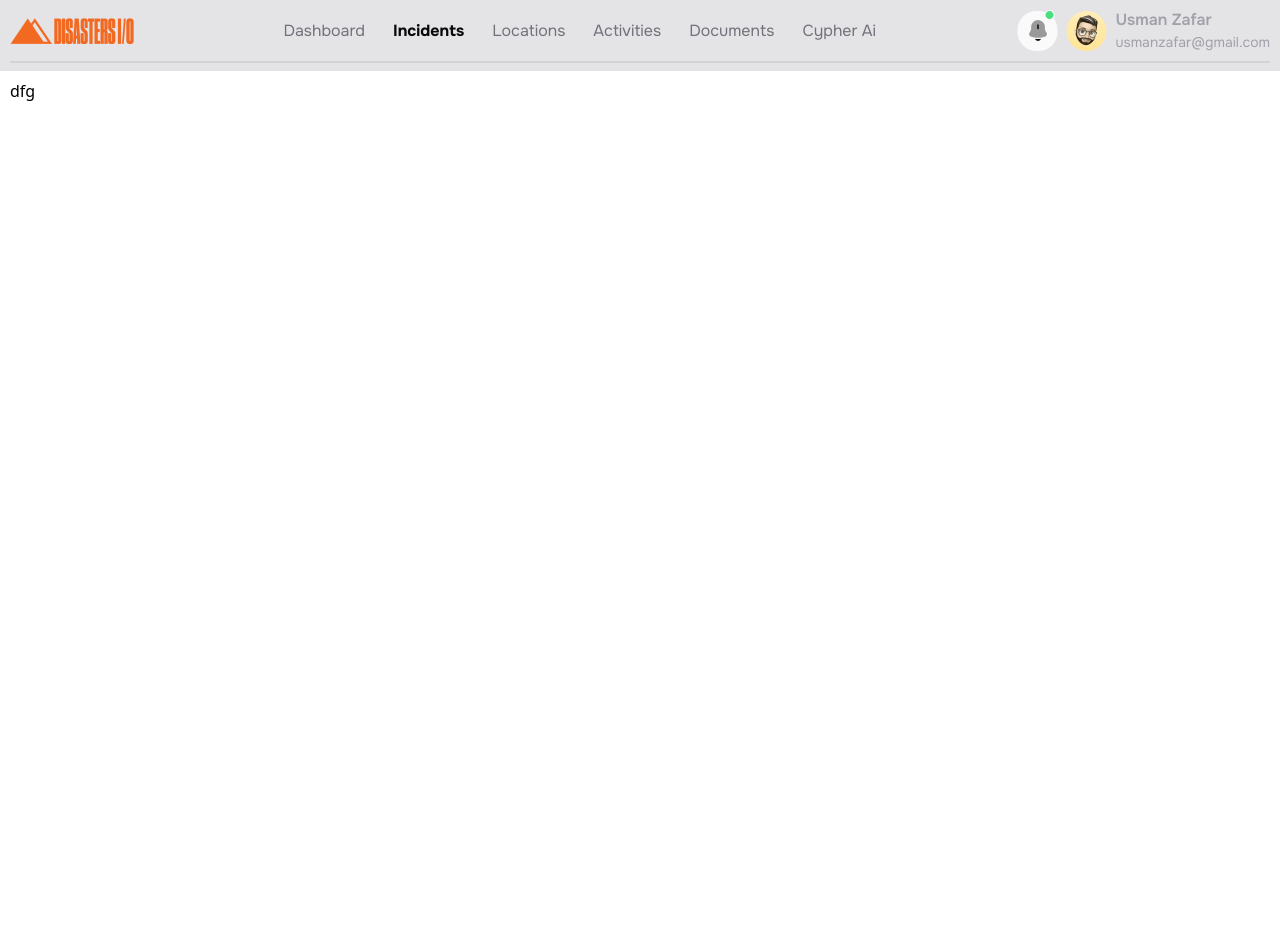
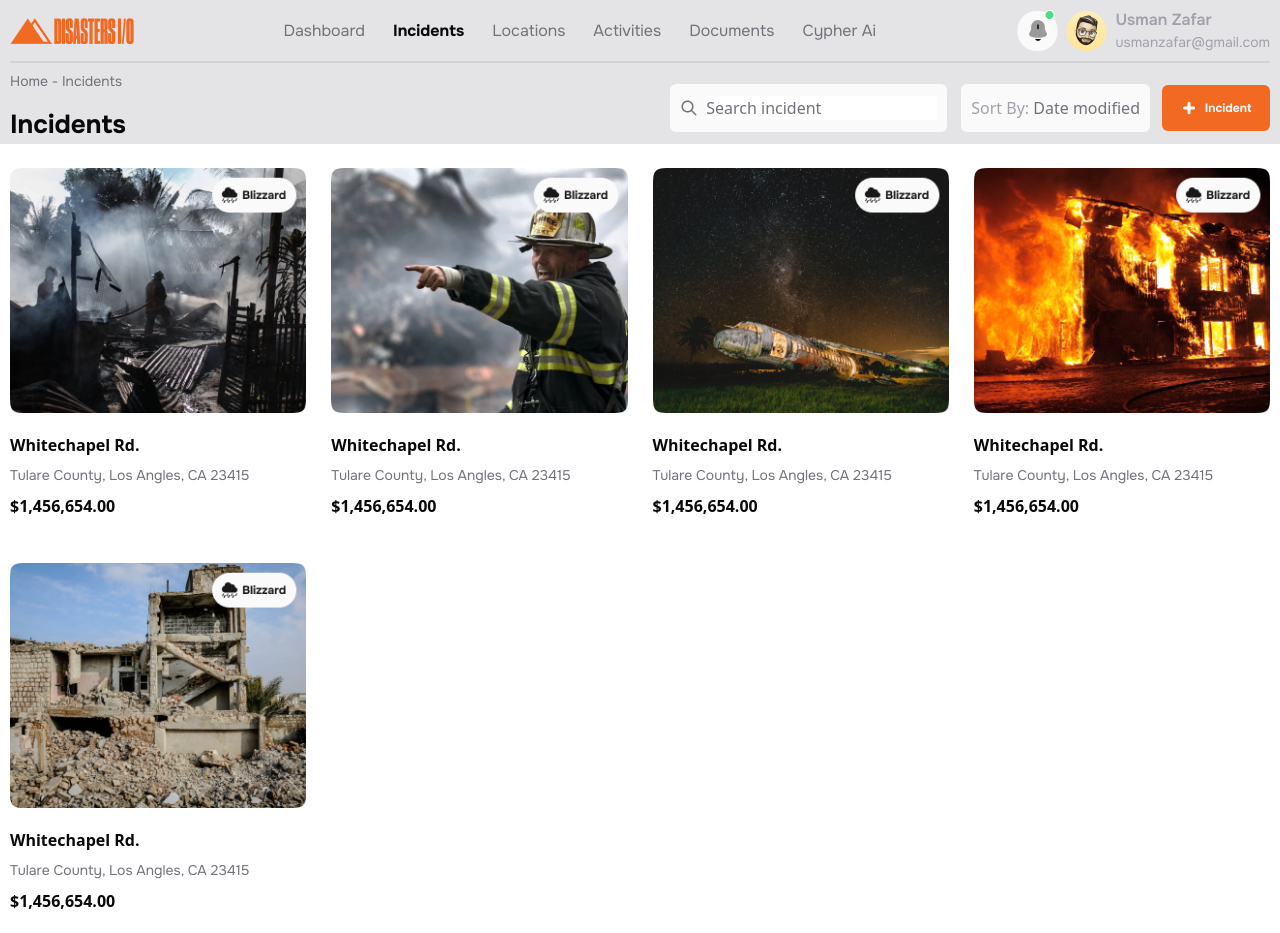
Before and after one commit to saad-mamun/Disaster, a React (Vite) app: page /Incidents in a window 1280 px wide. Before the commit the page ends 800 px from the top, so only its background shows below. Built offline with nearby package versions, Linux system fonts and the light colour scheme.

Commit message:
New Incidents

```diff
--- a/src/App.jsx
+++ b/src/App.jsx
@@ -3,6 +3,7 @@ import {BrowserRouter, Routes, Route} from 'react-router-dom'
 import { Navbar } from './Components/Common/navbar'
 import { DashboardCard } from './Components/Page/DashboardCard'
 import { Incidents } from './Components/Page/Incidents'
+import { Started } from './Components/Page/Started'
 function App() {
   return (
     <>
@@ -11,6 +12,7 @@ function App() {
      <Routes>
       <Route path='/' element={<DashboardCard/>}/>
       <Route path='/Incidents' element={ <Incidents/>}/>
+      <Route path='/Started' element={ <Started/> }/>
      </Routes>
     </BrowserRouter>
     </>
--- a/src/Components/Common/Button.jsx
+++ b/src/Components/Common/Button.jsx
@@ -2,7 +2,7 @@ import React from "react";
 import { cn } from "../Dbl";
 export const Button=({className,children})=>{
     return(
-        <button className={cn('cursor-pointer bg-Orange text-[#FAFAFA] text-[12px] font-bold font-Onset py-[14px] px-6 gap-[5px] rounded-[6px] max-w-[108px]',className)}>
+        <button className={cn('w-[144px] cursor-pointer bg-Orange text-[#FAFAFA] text-[12px] font-bold font-Onset py-[14px] px-6 gap-[5px] rounded-[6px] max-w-[108px]',className)}>
             {children}
         </button>
     )
--- a/src/Components/Common/Container.jsx
+++ b/src/Components/Common/Container.jsx
@@ -2,7 +2,7 @@ import React from "react";
 import { cn } from "../Dbl";
 export const Container=({className, children})=>{
     return(
-        <div className={cn("w-full max-w-screen-xl mx-auto py-2 px-2.5", className)}>
+        <div className={cn("w-full max-w-screen-xl mx-auto pt-2 px-2.5", className)}>
             {children}
         </div>
     )
--- a/src/Components/Common/Dashboard.jsx
+++ b/src/Components/Common/Dashboard.jsx
@@ -6,27 +6,15 @@ import { DateModified } from "./DataModified";
 
 export const Dashboard = ()=>{
     return(
-    <div className="flex justify-between items-center">
-            <Heading>
-                <div className="space-y-[6px]">
-                    <p className="text-Opas font-Onset text-[14px]">Welcome back</p>
-                    <h1 className="font-bold  text-DarkBlack text-[26px] font-Onset">Dashboard</h1>
-                </div>
-            </Heading>
+    <div className="flex justify-between items-center w-full">
         <div className="flex items-center justify-center gap-[14px]">
             <Search>
             <div className="flex items-center justify-center gap-2">
                     <img src="public/NavImage/search.png" alt="search" />
                     <input className="outline-none border-none" type="search" value='Search incident' />
                 </div>
-
             </Search>
            <DateModified/>
-            <Button>
-                <button>
-                Cypher AI
-                </button>
-            </Button>
         </div>
     </div>
     )
--- a/src/Components/Common/Navbar.jsx
+++ b/src/Components/Common/Navbar.jsx
@@ -2,7 +2,7 @@
 import React from "react";
 import { Container } from "./Container";
 import { User } from "./User";
-
+import { Started } from "../Page/Started";
 import { Incidents } from "../Page/Incidents";
 import { NavLink } from "react-router-dom";
 export const Navbar=()=>{
@@ -13,7 +13,7 @@ export const Navbar=()=>{
                 <div>
                   <img src="public/NavImage/Logo_Main.png" alt="Disaster" />
                 </div>
-                <div className="hidden lg:flex items-center justify-center  font-Onset xl:gap-7 list-none lg:gap-2 text-Opas cursor-pointer">
+                <div className="hidden lg:flex items-center justify-center  font-Onset xl:gap-7 list-none lg:gap-4 gap-2 text-Opas cursor-pointer">
                     <li><NavLink to="/" >Dashboard</NavLink></li>
                     <li><NavLink to="/Incidents">Incidents</NavLink></li>
                     <li>Locations</li>
--- /dev/null
+++ b/src/Components/Common/Next/HTop.jsx
@@ -0,0 +1,10 @@
+import React from "react";
+import { cn } from "../../Dbl";
+
+export const HTop=({className,children,})=>{
+    return(
+    <h1 className={cn('text-Opas font-Onset text-[14px]',className)}>
+        {children}
+        </h1>
+    )
+}
--- a/src/Components/Common/Next/Heading.jsx
+++ b/src/Components/Common/Next/Heading.jsx
@@ -3,8 +3,8 @@ import { cn } from "../../Dbl";
 
 export const Heading=({className,children,})=>{
     return(
-    <div className={cn('',className)}>
+    <h1 className={cn('font-bold  text-DarkBlack text-[26px] font-Onset',className)}>
         {children}
-        </div>
+        </h1>
     )
 }
--- a/src/Components/Dbl/index.js
+++ b/src/Components/Dbl/index.js
@@ -3,9 +3,6 @@ import {clsx} from 'clsx'
 import {twMerge} from 'tailwind-merge'
 
 export const cn = (...inputs)=>twMerge(clsx(...inputs));
-
-
-
 
 export const navItems =[
     {
@@ -33,7 +30,6 @@ export const navItems =[
         link:'#'
     },
 ];
-
 
 export const DashCards =[
     {
@@ -66,4 +62,22 @@ export const DashCards =[
         location:"Tulare County,  Los Angles, CA 23415",
         price:"$1,456,654.00",
     },
+];
+
+export const StartedCard =[
+    {
+        image:"public/insident/type.png",
+        Headline:"What type of incident?",
+        des:"Choose the category that best describes the incident.",
+    },
+    {
+        image:"public/insident/about.png",
+        Headline:"Tell us about the incident?",
+        des:"Let’s connect the dots and see where to start.",
+    },
+    {
+        image:"public/insident/location.png",
+        Headline:"Where did the incident occur?",
+        des:"Lorem ipsum dolar sit general sac mascho werho",
+    },
 ]
--- a/src/Components/Page/DashboardCard.jsx
+++ b/src/Components/Page/DashboardCard.jsx
@@ -2,16 +2,34 @@ import React from "react";
 import { Container } from "../Common/Container";
 import { DashCards } from "../Dbl";
 import { Dashboard } from "../Common/Dashboard";
+import { Button } from "../Common/Button";
+import { Heading } from "../Common/Next/Heading";
+import {HTop} from '../Common/Next/HTop'
 export const DashboardCard=()=>{
     return(
         <section>
-              <div className="w-full bg-Bhind">
+              <div className=" bg-Bhind">
                   <Container>
-                    <Dashboard/>
+                    <div className="flex items-center justify-between">
+                        <div className="space-y-[13px]">
+                            <HTop>
+                                 Welcome back
+                            </HTop>
+                             <Heading >
+                                Dashboard
+                            </Heading>
+                        </div>
+                        <div className="flex gap-3">
+                        <Dashboard/>
+                        <Button>
+                        <button className="flex flex-nowrap gap-[5px]"><span>Cypher</span> Ai</button>
+                    </Button>
+                        </div>
+                    </div>
                  </Container>
                 </div>
             <Container className='flex  justify-center items-center'>
-                 <div className="grid grid-cols-1 md:grid-cols-2 lg:grid-cols-3 xl:grid-cols-4 gap-[25px]">
+                 <div className="grid grid-cols-1 md:grid-cols-2 lg:grid-cols-3 xl:grid-cols-4 gap-[25px] mt-4">
                     {
                     DashCards.map(({image,heading,location,price},i) =>(
                     <div key={i}>
--- a/src/Components/Page/Incidents.jsx
+++ b/src/Components/Page/Incidents.jsx
@@ -1,12 +1,59 @@
+import { useNavigate } from 'react-router-dom';
 import React from 'react'
-import { Container } from '../Common/Container'
+import { Container } from '../Common/Container';
+import { DashCards } from '../Dbl';
+import { Button } from '../Common/Button';
+import { Dashboard } from '../Common/Dashboard';
+import { DateModified } from '../Common/DataModified';
+import { Heading } from '../Common/Next/Heading';
+import { HTop } from '../Common/Next/HTop';
 export const Incidents=()=>{
+    const navigate = useNavigate();
+
+    const gotoPage = ()=>{
+        navigate('/Started')
+    }
     return(
         <section>
-            <Container>
-              <div>
-                dfg
-              </div>
+              <div className="w-full bg-Bhind">
+                  <Container>
+                    <div className='flex justify-between items-center'>
+                    <div className='space-y-[13px]'>
+                        <HTop>
+                        Home - Incidents
+                        </HTop>
+                        <Heading>
+                        Incidents
+                        </Heading>
+                    </div>
+                    <div className='flex justify-center items-center gap-3'>
+                    <Dashboard/>
+                    <Button>
+                        <button onClick={()=> gotoPage()} className='flex justify-center items-center gap-2'>
+                            <img src="src/assets/plus.svg" alt="New Incident" />
+                            <p>Incident</p>
+                        </button>
+                    </Button>
+                    </div>
+                    </div>
+                 </Container>
+                </div>
+            <Container className='flex  justify-center items-center'>
+                 <div className="grid grid-cols-1 md:grid-cols-2 lg:grid-cols-3 xl:grid-cols-4 gap-[25px] mt-4">
+                    {
+                    DashCards.map(({image,heading,location,price},i) =>(
+                    <div key={i}>
+                        <img src={image} alt="Dashboard" />
+                        <div className="space-y-2 mt-5 mb-5">
+                             <h1 className="font-bold font-Opas text-DarkBlack
+                                    ">{heading}</h1>
+                            <p className="font-Onset text-[#71717A] text-[14px]">{location}</p>
+                            <h2 className="font-bold font-Opas text-DarkBlack
+                                    ">{price}</h2>
+                        </div>
+                    </div>
+                       ))}
+                 </div>
             </Container>
         </section>
     )
--- /dev/null
+++ b/src/Components/Page/Started.jsx
@@ -0,0 +1,41 @@
+import React from "react";
+import { Container } from "../Common/Container";
+import  {Heading} from "../Common/Next/Heading"
+import { HTop } from "../Common/Next/HTop";
+import { Button } from "../Common/Button";
+import { StartedCard } from "../Dbl";
+export const Started=()=>{
+    return(
+       <section>
+        <Container>
+            <div className="flex flex-col items-center justify-center mt-20">
+                <Heading className='text-[32px]'>Let’s get started
+                </Heading>
+                <HTop className='text-base w-[468px] leading-[26px] mt-2'>Lorem ipsum dolar sit general sac mascho werhoLorem ipsum dolar sit general sac mascho werhoLorem ipsum dolar sit gene</HTop>
+                <img className="my-[33px] max-w-[601px]" src="src/assets/Progresbar.svg" alt="Get Started" />
+                <div className="flex justify-center items-center gap-[55px]">
+                    {
+                        StartedCard.map(({image,Headline,des},i)=>(
+                            <div key={i} className="w-[235px] h-[269px] bg-[#F4F4F5] rounded-[10px] py-[25px] px-[20px] ">
+                                <img src={image} alt="Disaster" />
+                                <div className="pt-[50px] space-y-[22px]">
+                                    <h1 className="text-[20p] font-bold font-Onset leading-[29px]">{Headline}</h1>
+                                    <p className="text-[14px] leading-[22px] font-Onset">{des}</p>
+                                </div>
+                            </div>
+                        ))
+                    }
+                </div>
+                <div className="mt-[100px]">
+                    <Button>
+                        <button className="flex gap-1">
+                            <h1>Get</h1>
+                            <h1>Started</h1>
+                        </button>
+                    </Button>
+                </div>
+            </div>
+        </Container>
+       </section>
+    )
+}
```
Also changed, not shown: src/assets/Progresbar.svg (added), src/assets/plus.svg (added).
